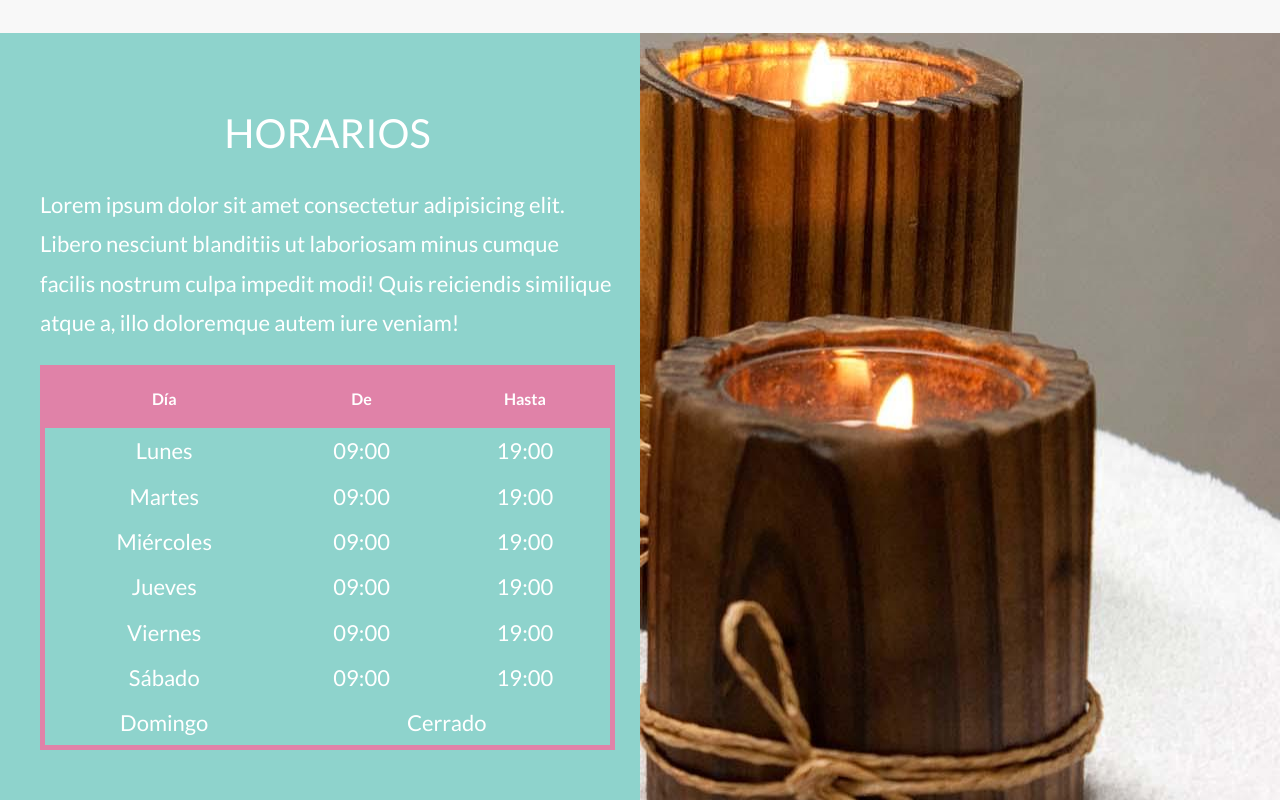
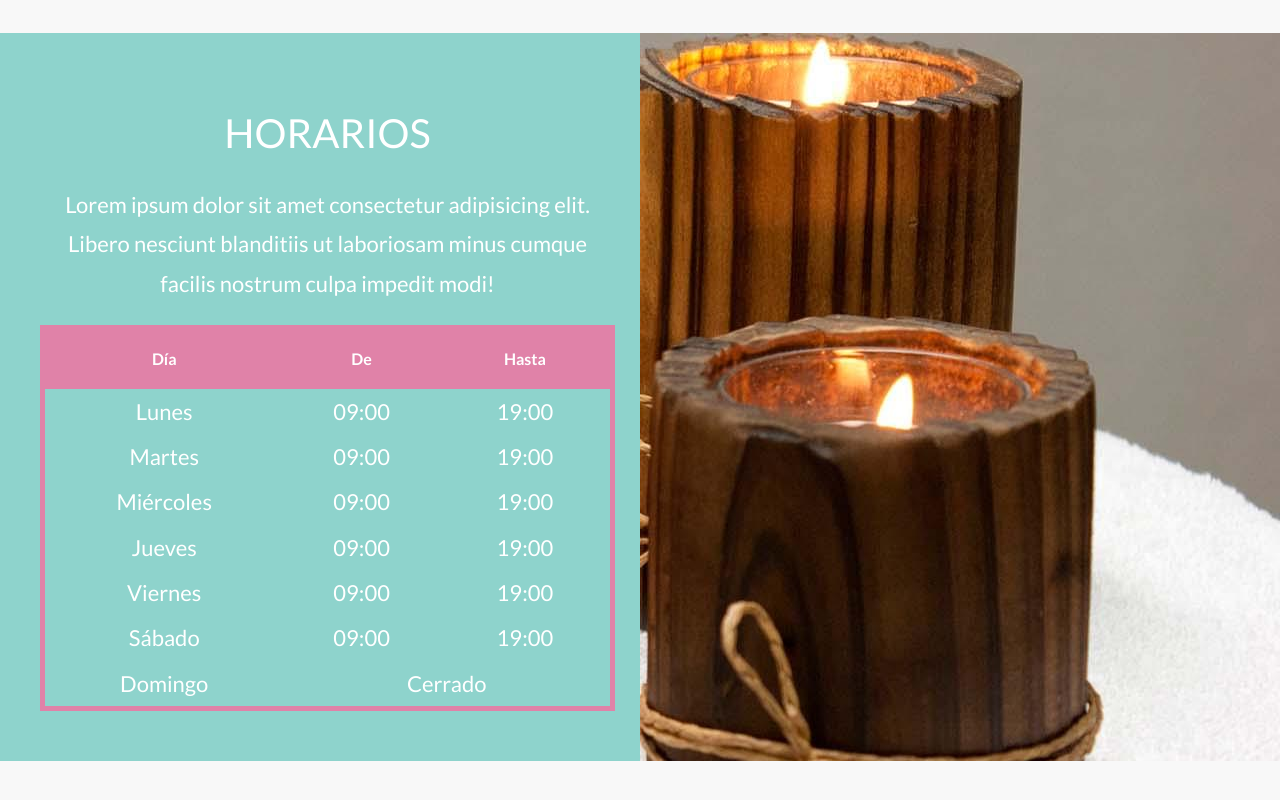
Before and after one commit to Geovanex24/salon-de-belleza, a website: page index.html in a window 1280 px wide. Shown: the part 1921-2721 px from the top of the page. After the commit the page ends 2682 px from the top, so only its background shows below. Drawn offline with Linux system fonts and the light colour scheme; a web font is replaced by a local one.

```diff
--- a/index.html
+++ b/index.html
@@ -100,9 +100,9 @@
         <div class="horario__grid contenedor">
             <div class="horario__contenido">
                 <h3 class="horario__heading">Horarios</h3>
-                <p class="horario__texto">Lorem ipsum dolor sit amet consectetur adipisicing elit. Libero nesciunt
-                    blanditiis ut laboriosam minus cumque facilis nostrum culpa impedit modi! Quis reiciendis similique
-                    atque a, illo doloremque autem iure veniam!
+                <p class="horario__texto">
+                    Lorem ipsum dolor sit amet consectetur adipisicing elit. Libero nesciunt
+                    blanditiis ut laboriosam minus cumque facilis nostrum culpa impedit modi!
                 </p>
                 <table class="tabla">
                     <thead class="tabla__head">
--- a/src/scss/ui/contenido/_horarios.scss
+++ b/src/scss/ui/contenido/_horarios.scss
@@ -42,7 +42,7 @@
   &__texto {
     font-size: 2.2rem;
     line-height: 1.8;
-    text-align: left;
+    text-align: center;
   }
 }
 
```
Also changed, not shown: build/css/app.css, 1 other file.
